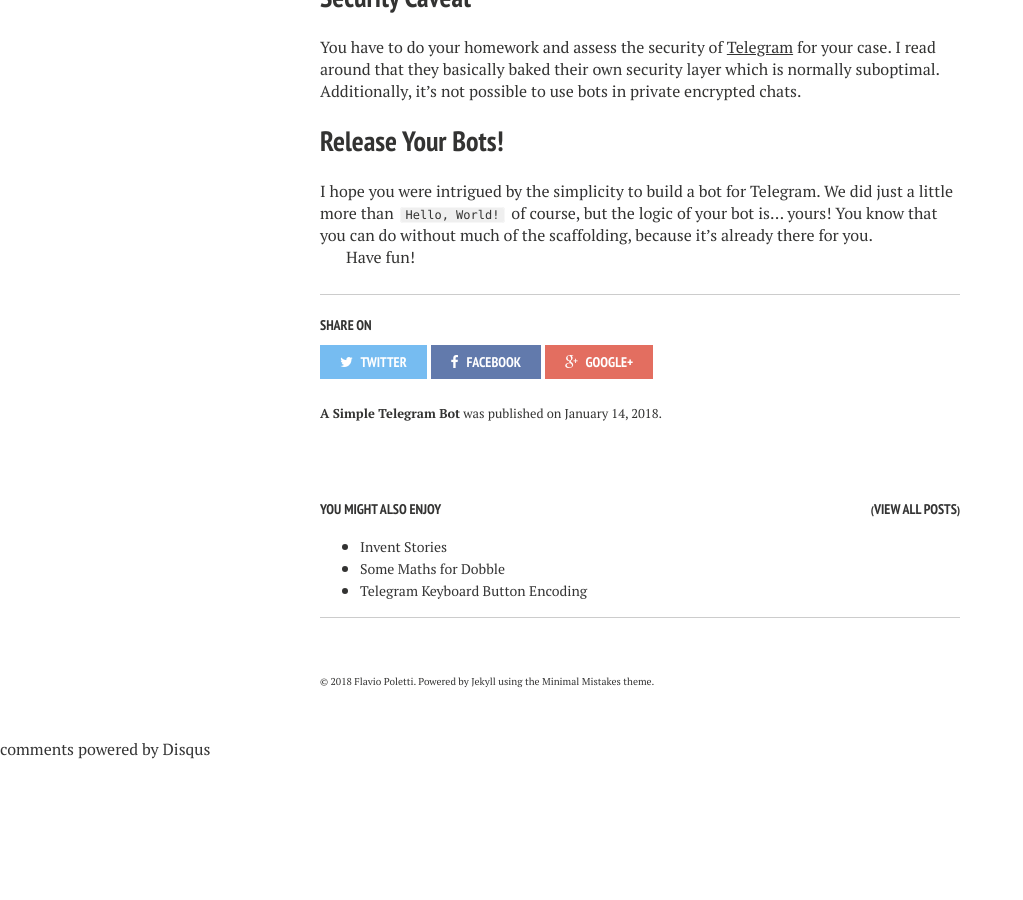
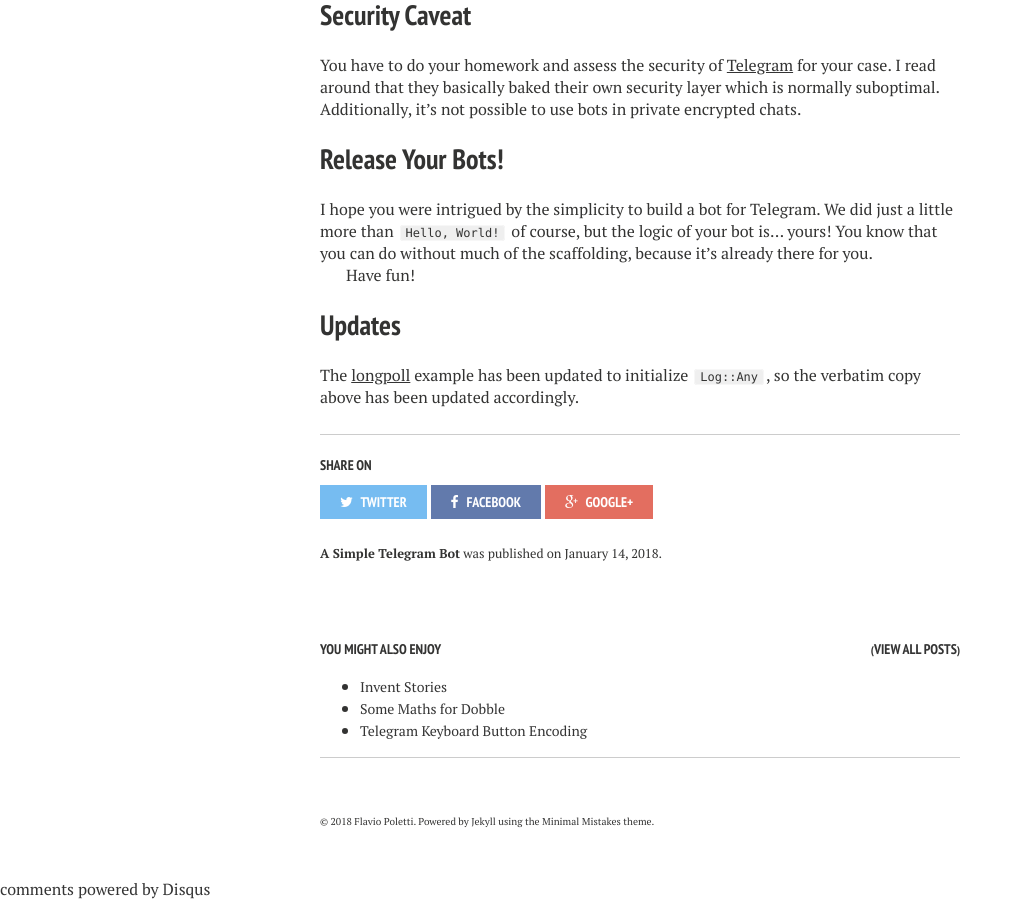
Before and after one commit to polettix/blog, a Jekyll site: the page built from _posts/2018-01-14-a-simple-telegram-bot.md, in a window 1280 px wide and 900 px high, scrolled down 3652 px. Shown: the whole window, without its empty margins (0-1023 px from the left). Built offline with Jekyll 4.4.1, drawn with Linux system fonts in a browser that asks for light colours; nearby versions of some CDN libraries; comment, search, counter and statistics services are not loaded; before the commit the page ends 4412 px from its top, so only the background shows below that; some of the changed text lies outside the part shown.

Commit message:
Update to longpoll in Telegram bots post

```diff
--- a/_posts/2018-01-14-a-simple-telegram-bot.md
+++ b/_posts/2018-01-14-a-simple-telegram-bot.md
@@ -46,6 +46,7 @@
 #!/usr/bin/env perl
 use strict;
 use warnings;
+use Log::Any::Adapter qw< Stderr >;
 use Bot::ChatBots::Telegram::LongPoll;
 
 my $token = shift || $ENV{TOKEN};
@@ -206,6 +207,11 @@
 
 Have fun!
 
+## Updates
+
+The [longpoll][longpoll-example] example has been updated to initialize
+`Log::Any`, so the verbatim copy above has been updated accordingly.
+
 
 [Telegram]: https://www.telegram.org/
 [WhatsApp]: https://www.whatsapp.com/
```
